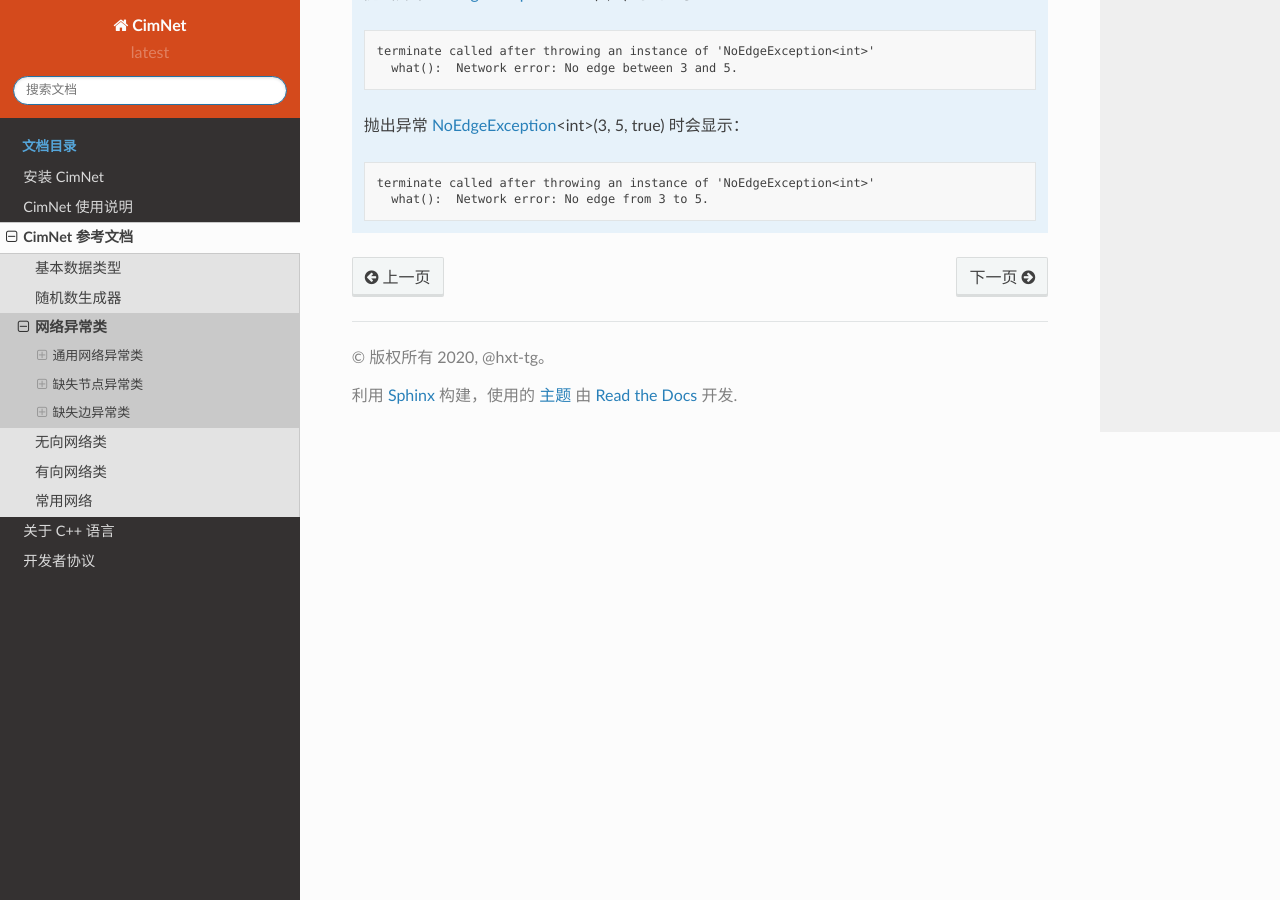
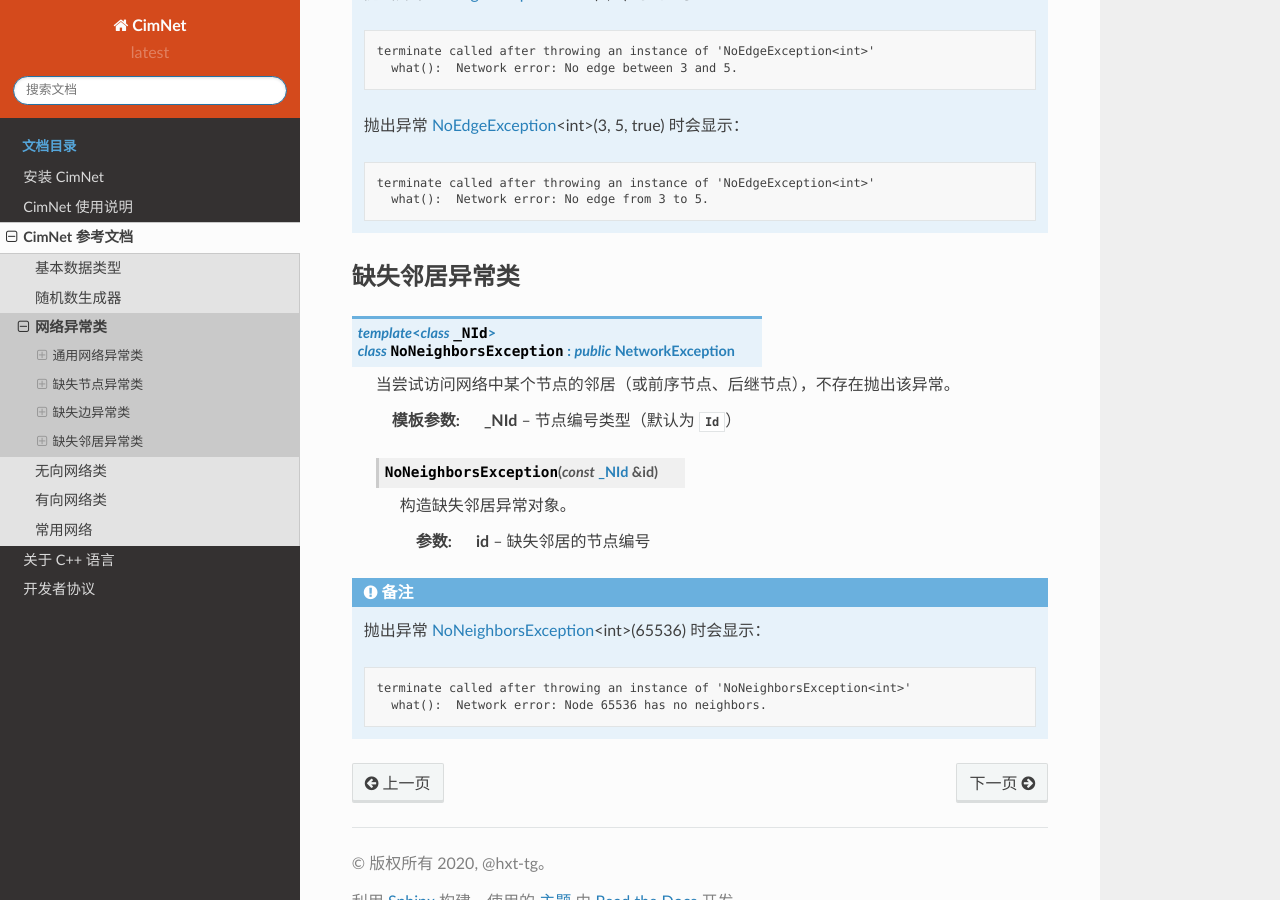
Before and after one commit to hxt-tg/cimnet, a Sphinx documentation site: the page built from docs/source/reference/exceptions.rst, in a window 1280 px wide and 900 px high, scrolled down 1769 px. Built offline with Sphinx 7.4.7 and the Read the Docs theme 2.0.0, drawn with Linux system fonts in a browser that asks for light colours.

Commit message:
feat: Add random_[neighbor|successor|predecessor] functions.

```diff
--- a/docs/source/reference/exceptions.rst
+++ b/docs/source/reference/exceptions.rst
@@ -93,3 +93,28 @@
 
         terminate called after throwing an instance of 'NoEdgeException<int>'
           what():  Network error: No edge from 3 to 5.
+
+缺失邻居异常类
+--------------
+
+.. class:: template <class _NId> \
+           NoNeighborsException : public NetworkException
+
+    当尝试访问网络中某个节点的邻居（或前序节点、后继节点），不存在抛出该异常。
+
+    :tparam _NId: 节点编号类型（默认为 :type:`Id`）
+
+    .. function:: NoNeighborsException(const _NId &id)
+
+        构造缺失邻居异常对象。
+
+        :param id: 缺失邻居的节点编号
+
+.. note::
+
+    抛出异常 :expr:`NoNeighborsException<int>(65536)` 时会显示：
+
+    .. code-block:: none
+
+        terminate called after throwing an instance of 'NoNeighborsException<int>'
+          what():  Network error: Node 65536 has no neighbors.
```
Also changed, not shown: docs/source/reference/di_network.rst (+18 -0 lines), docs/source/reference/network.rst (+9 -0 lines), 3 other files.
